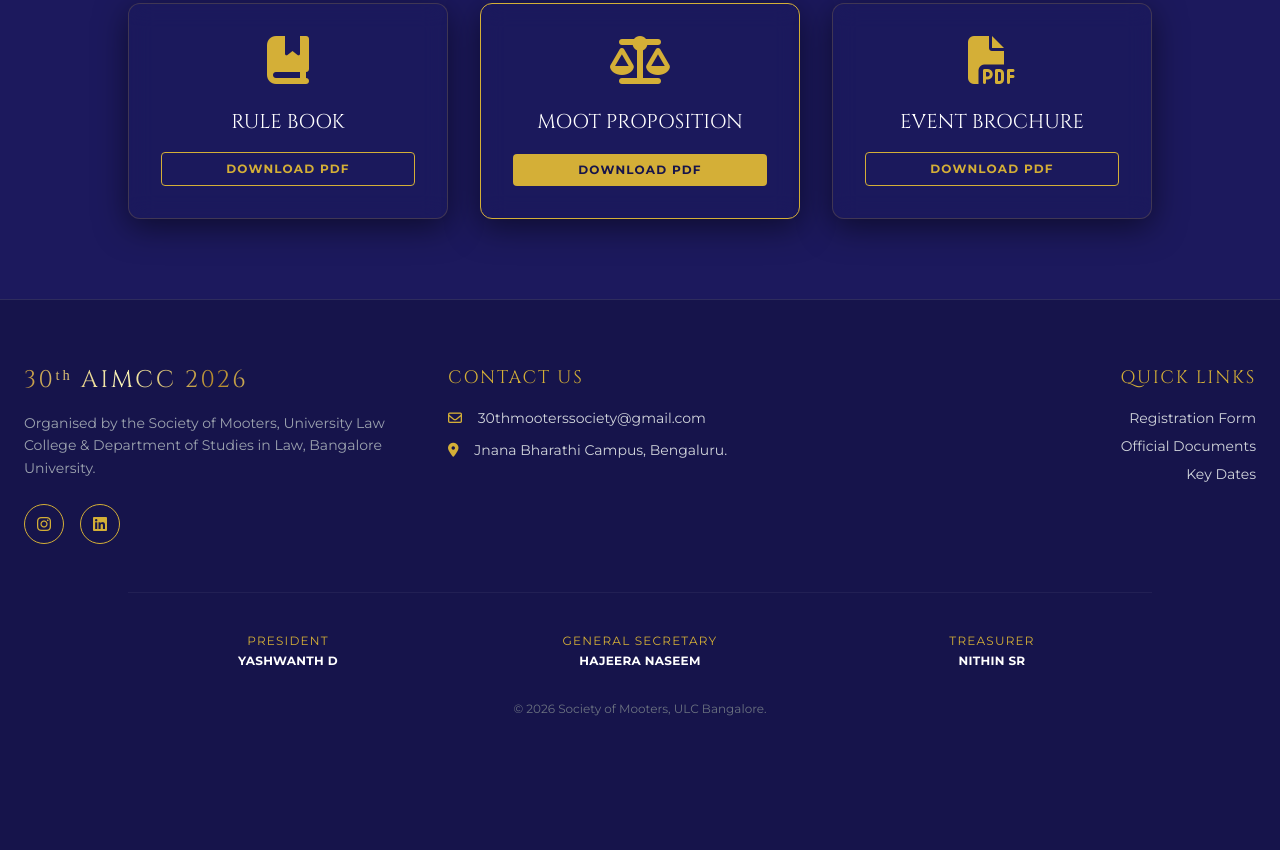
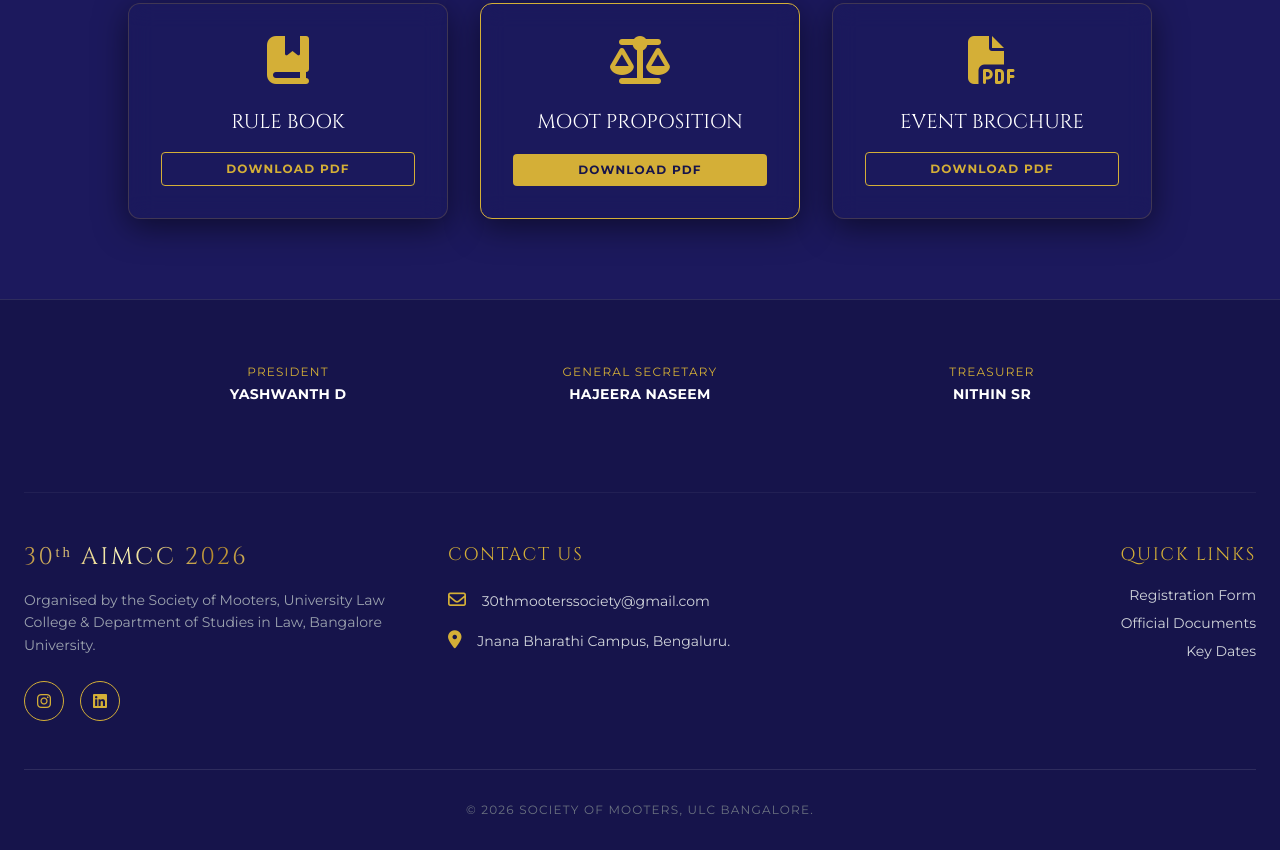
Before and after one commit to bharathg-source/INDIA-MOOT-COURT-COMPETITION-2026, a plain HTML site: page index.html in a window 1280 px wide. Shown: the part 3498-4348 px from the top of the page. Before the commit the page ends 4247 px from the top, so only its background shows below. Drawn offline with nearby package versions, Linux system fonts and the light colour scheme.

```diff
--- a/index.html
+++ b/index.html
@@ -84,7 +84,6 @@
             content: ''; position: absolute; left: 50%; transform: translateX(-50%);
             width: 2px; height: 100%; background: rgba(212, 175, 55, 0.3);
         }
-        @media (max-width: 768px) { .timeline-container::before { left: 20px; } }
 
         .reveal { opacity: 0; transform: translateY(30px); transition: all 0.8s ease-out; }
         .reveal.active { opacity: 1; transform: translateY(0); }
@@ -307,7 +306,15 @@
     </section>
 
     <footer class="bg-brand-dark border-t border-white/10 pt-16 pb-8 px-6">
-        <div class="max-w-7xl mx-auto grid md:grid-cols-3 gap-10 mb-12">
+        <div class="max-w-5xl mx-auto pb-10 text-center text-xs text-gray-500 reveal">
+            <div class="grid grid-cols-1 md:grid-cols-3 gap-8 mb-12">
+                <div><span class="text-brand-gold block uppercase mb-1 tracking-widest">President</span><span class="text-white font-bold uppercase tracking-wide text-sm">Yashwanth D</span></div>
+                <div><span class="text-brand-gold block uppercase mb-1 tracking-widest">General Secretary</span><span class="text-white font-bold uppercase tracking-wide text-sm">Hajeera Naseem</span></div>
+                <div><span class="text-brand-gold block uppercase mb-1 tracking-widest">Treasurer</span><span class="text-white font-bold uppercase tracking-wide text-sm">Nithin SR</span></div>
+            </div>
+        </div>
+
+        <div class="max-w-7xl mx-auto border-t border-white/5 pt-12 grid md:grid-cols-3 gap-10 mb-12 reveal">
             <div>
                 <h3 class="font-serif text-2xl text-gold-gradient mb-4 uppercase tracking-widest">30ᵗʰ AIMCC 2026</h3>
                 <p class="text-gray-400 text-sm leading-relaxed">Organised by the Society of Mooters, University Law College & Department of Studies in Law, Bangalore University.</p>
@@ -318,25 +325,20 @@
             </div>
             <div>
                 <h4 class="font-serif text-brand-gold text-lg mb-4 tracking-widest uppercase">Contact Us</h4>
-                <a href="mailto:30thmooterssociety@gmail.com" class="text-gray-300 block text-sm mb-3"><i class="fa-regular fa-envelope mr-3 text-brand-gold"></i> 30thmooterssociety@gmail.com</a>
-                <p class="text-gray-300 text-sm"><i class="fa-solid fa-location-dot mr-3 text-brand-gold"></i> Jnana Bharathi Campus, Bengaluru.</p>
+                <a href="mailto:30thmooterssociety@gmail.com" class="text-gray-300 block text-sm mb-3 hover:text-brand-gold transition-colors"><i class="fa-regular fa-envelope mr-3 text-brand-gold text-lg"></i> 30thmooterssociety@gmail.com</a>
+                <p class="text-gray-300 text-sm"><i class="fa-solid fa-location-dot mr-3 text-brand-gold text-lg"></i> Jnana Bharathi Campus, Bengaluru.</p>
             </div>
             <div class="md:text-right">
                 <h4 class="font-serif text-brand-gold text-lg mb-4 tracking-widest uppercase">Quick Links</h4>
                 <ul class="space-y-2 text-sm text-gray-300">
-                    <li><a href="https://docs.google.com/forms/d/e/1FAIpQLSfIWyNUnJYExiqsABxbTsqszLoYk-uNiGC-ib0do0TVtI2fvw/viewform" target="_blank" class="hover:text-brand-gold transition">Registration Form</a></li>
-                    <li><a href="#downloads" class="hover:text-brand-gold transition">Official Documents</a></li>
-                    <li><a href="#timeline" class="hover:text-brand-gold transition">Key Dates</a></li>
+                    <li><a href="https://docs.google.com/forms/d/e/1FAIpQLSfIWyNUnJYExiqsABxbTsqszLoYk-uNiGC-ib0do0TVtI2fvw/viewform" target="_blank" class="hover:text-brand-gold transition-colors">Registration Form</a></li>
+                    <li><a href="#downloads" class="hover:text-brand-gold transition-colors">Official Documents</a></li>
+                    <li><a href="#timeline" class="hover:text-brand-gold transition-colors">Key Dates</a></li>
                 </ul>
             </div>
         </div>
 
-        <div class="max-w-5xl mx-auto border-t border-white/5 pt-10 text-center text-xs text-gray-500">
-            <div class="grid grid-cols-1 md:grid-cols-3 gap-8 mb-8">
-                <div><span class="text-brand-gold block uppercase mb-1 tracking-widest">President</span><span class="text-white font-bold uppercase tracking-wide">Yashwanth D</span></div>
-                <div><span class="text-brand-gold block uppercase mb-1 tracking-widest">General Secretary</span><span class="text-white font-bold uppercase tracking-wide">Hajeera Naseem</span></div>
-                <div><span class="text-brand-gold block uppercase mb-1 tracking-widest">Treasurer</span><span class="text-white font-bold uppercase tracking-wide">Nithin SR</span></div>
-            </div>
+        <div class="max-w-7xl mx-auto border-t border-white/10 pt-8 text-center text-xs text-gray-500 uppercase tracking-widest">
             &copy; 2026 Society of Mooters, ULC Bangalore.
         </div>
     </footer>
```
